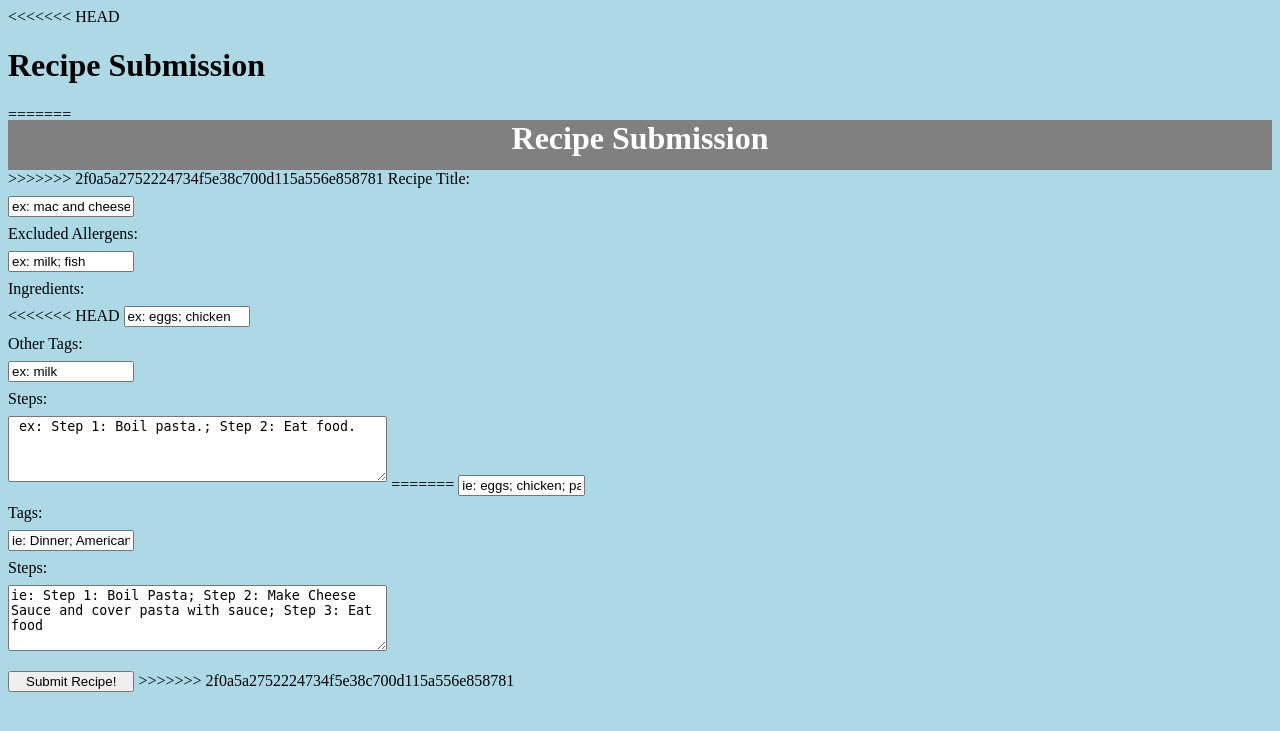
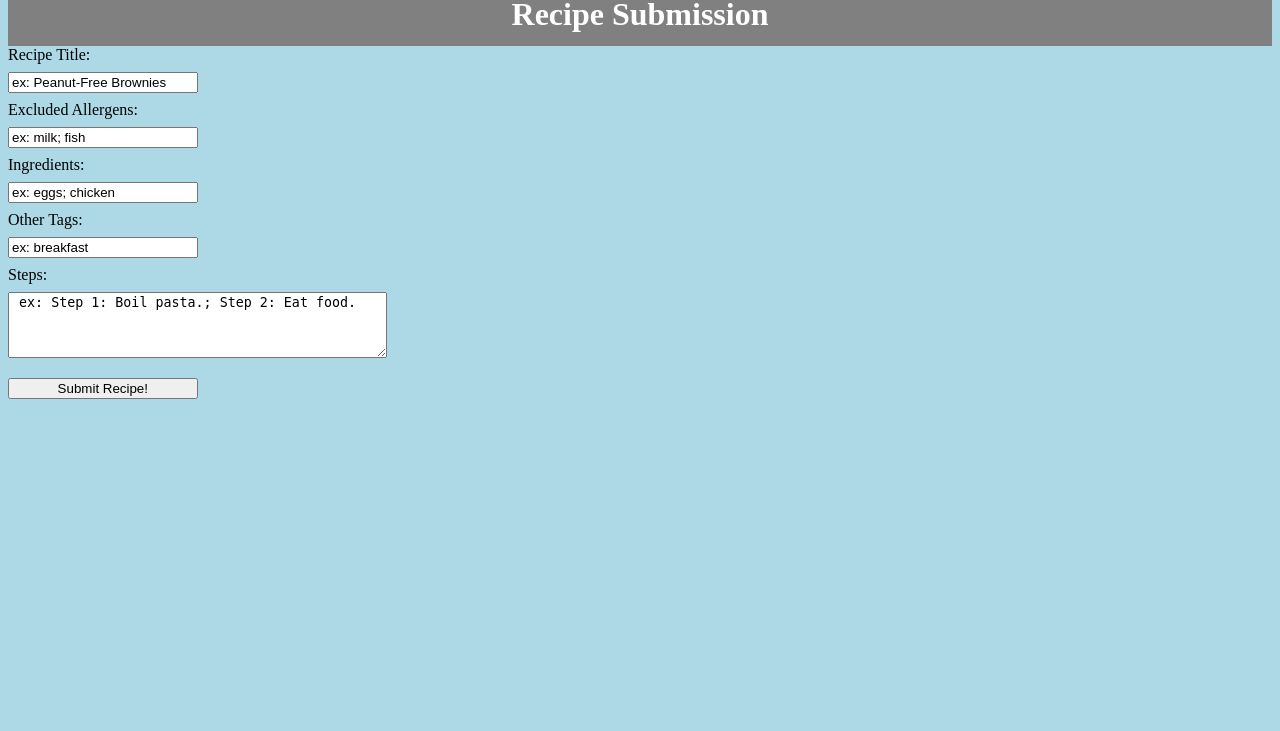
Before and after one commit to anitali2002/cssi2018Allergies, a Python web app: template templates/recipeSubmit.html in a window 1280 px wide. Shown: the top 731 px of the page. Run offline with Jinja, Linux system fonts and the light colour scheme; the template is opened without the code that fills it: most values are stand-ins (such as "Sample title", 1, 10 or a date in 2020).

Commit message:
edits to recipeSubmit
couple of edits to recipeSubmit. added a hidden title to transfer allergyTitle. minor style edits.

```diff
--- a/styles/recipeSubmitStyles.css
+++ b/styles/recipeSubmitStyles.css
@@ -17,7 +17,7 @@ body {
 }
 
 input {
-    width: 10%;
+  width: 15%;
   /* padding: 12px 20px; */
   margin: 8px 0;
   box-sizing: border-box;
@@ -29,3 +29,7 @@ textarea {
   margin: 8px 0;
   box-sizing: border-box;
 }
+
+#allergyTitle {
+  visibility: hidden;
+}
--- a/templates/recipeSubmit.html
+++ b/templates/recipeSubmit.html
@@ -6,41 +6,27 @@
   <link rel="stylesheet" href="../styles/recipeSubmitStyles.css">
 </head>
 <body>
-<<<<<<< HEAD
-  <h1> Recipe Submission </h1>
-  <form method="post" action="/memeresult">
-=======
   <div id="header">
-  <h1>Recipe Submission</h1>
-</div>
+    <h1> Recipe Submission </h1>
+  </div>
   <form method="post" action="/allergyInfo">
->>>>>>> 2f0a5a2752224734f5e38c700d115a556e858781
     Recipe Title:<br>
-    <input type="text" class = "recipeStuff" name="recipeTitle" value="ex: mac and cheese">
+    <input type="text" class = "recipeStuff" name="title" value="ex: Peanut-Free Brownies">
     <br>
     Excluded Allergens:<br>
-    <input type="text" class = "recipeStuff" name="allergens" value="ex: milk; fish">
+    <input type="text" class = "recipeStuff" name="allergensFree" value="ex: milk; fish">
     <br>
     Ingredients:<br>
-<<<<<<< HEAD
     <input id="ingredients" type="text" class = "recipeStuff" name="ingredients" value="ex: eggs; chicken">
     <br>
     Other Tags:<br>
-    <input type="text" class = "recipeStuff" name="allergens" value="ex: milk">
+    <input type="text" class = "recipeStuff" name="otherTags" value="ex: breakfast">
     <br>
     Steps:<br>
-    <textarea rows="4" cols="50" class = "recipeStuff" > ex: Step 1: Boil pasta.; Step 2: Eat food. </textarea>
-=======
-    <input id="ingredients" type="text" class = "recipeStuff" name="ingredients" value="ie: eggs; chicken; pasta">
-    <br>
-    Tags:<br>
-    <input type="text" class = "recipeStuff" name="allergens" value="ie: Dinner; American">
-    <br>
-    Steps:<br>
-    <textarea rows="4" cols="50" class = "recipeStuff" >ie: Step 1: Boil Pasta; Step 2: Make Cheese Sauce and cover pasta with sauce; Step 3: Eat food </textarea>
+    <textarea rows="4" cols="50" class = "recipeStuff" name ="steps" > ex: Step 1: Boil pasta.; Step 2: Eat food. </textarea>
     <br>
     <input type="submit" value="Submit Recipe!">
->>>>>>> 2f0a5a2752224734f5e38c700d115a556e858781
-    </form>
-  </body>
-  </html>
+    <text id="allergyTitle"> {{allergyName}} </text>
+  </form>
+</body>
+</html>
```
Also changed, not shown: main.py (+10 -4 lines). Lines whose indentation alone changed are shown as unchanged.
